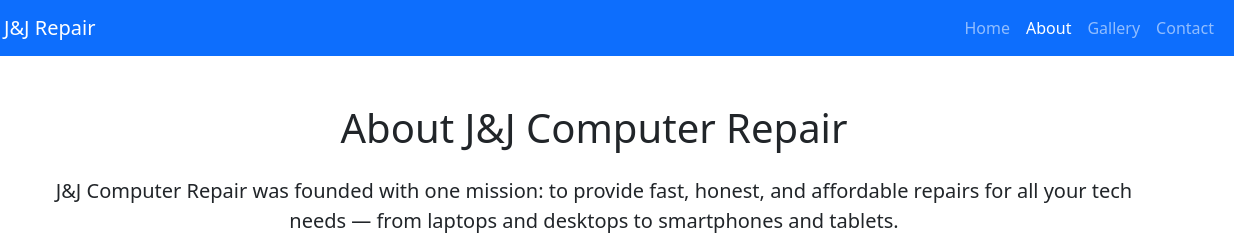
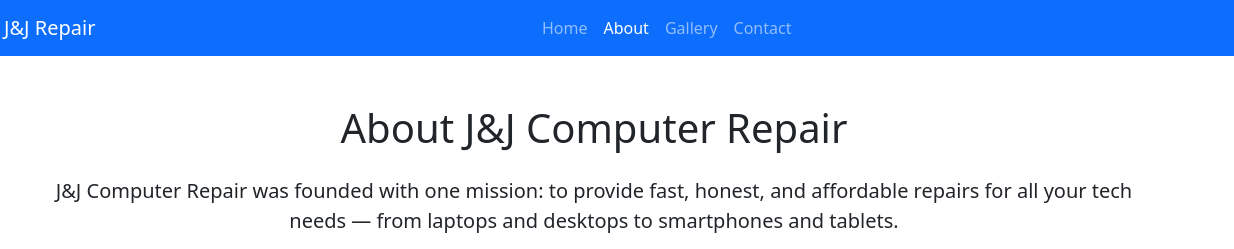
Before and after one commit to LettuceHead101/LettuceHead101.github.io, a plain HTML site: page about.html in a window 1280 px wide. Shown: the top 249 px of the page, 46-1280 px from the left. Drawn offline with nearby package versions, Linux system fonts and the light colour scheme.

Commit message:
centered items in navbar

```diff
--- a/about.html
+++ b/about.html
@@ -20,7 +20,7 @@
         <span class="navbar-toggler-icon"></span>
       </button>
       <div class="collapse navbar-collapse" id="navbarNav">
-        <ul class="navbar-nav ms-auto">
+        <ul class="navbar-nav mx-auto">
           <li class="nav-item"><a class="nav-link" href="index.html">Home</a></li>
           <li class="nav-item"><a class="nav-link active" href="about.html">About</a></li>
           <li class="nav-item"><a class="nav-link" href="gallery.html">Gallery</a></li>
```
Also changed, not shown: contact.html (+1 -1 lines), faq.html (+1 -1 lines), gallery.html (+1 -1 lines), index.html (+1 -1 lines).
